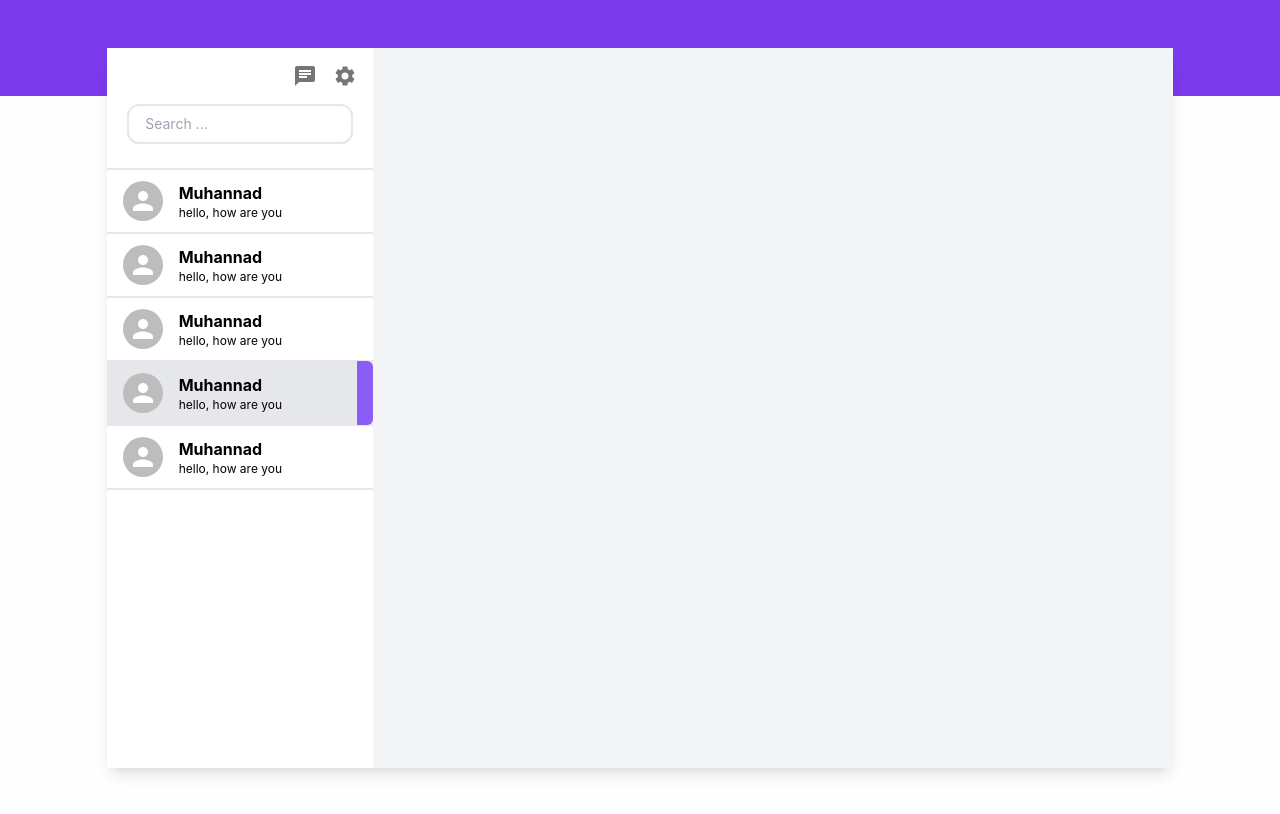
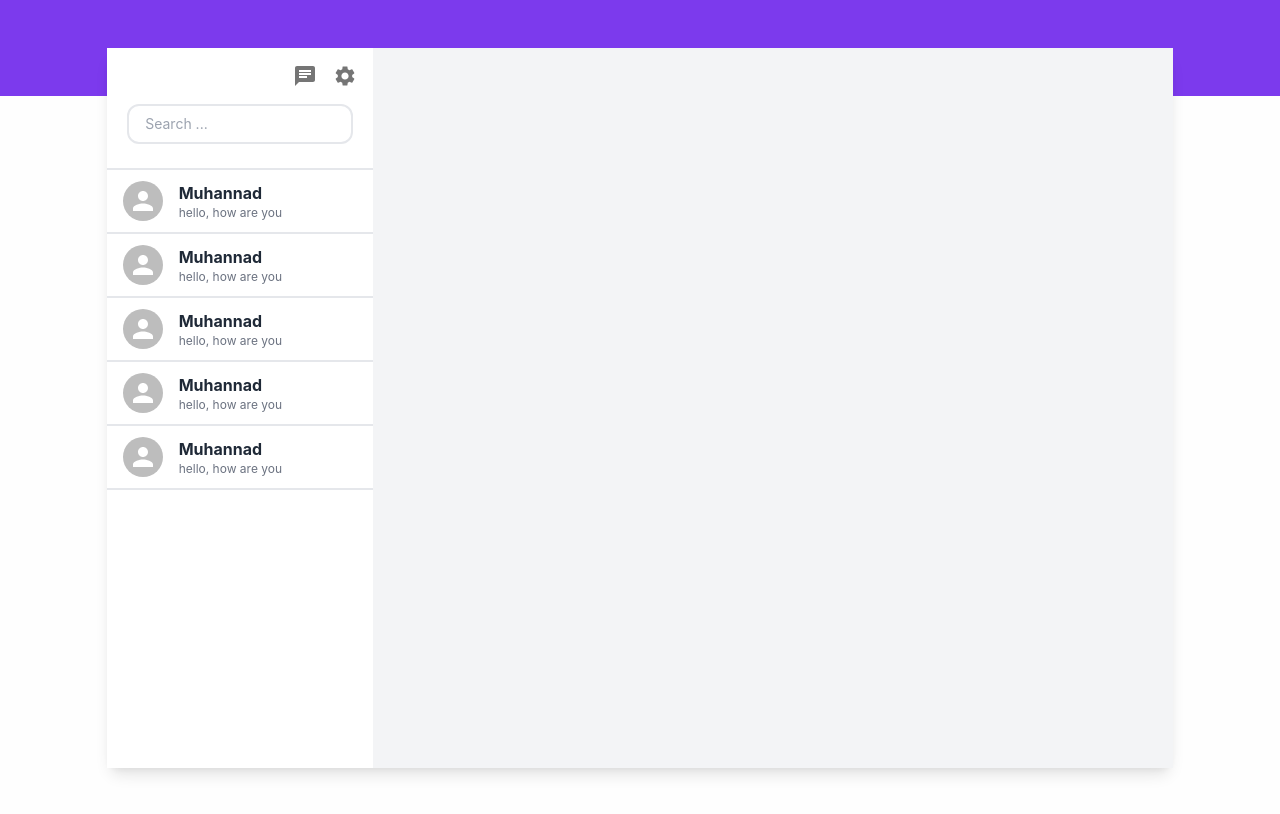
Before and after one commit to muhannad35990/MERN-Stack-Chat, a React (Create React App) app: page / in a window 1280 px wide. Shown: the top 814 px of the page. Built offline with nearby package versions, Linux system fonts and the light colour scheme.

Commit message:
add change chat functionality

```diff
--- a/src/components/SingleChat.tsx
+++ b/src/components/SingleChat.tsx
@@ -1,24 +1,31 @@
 import { Avatar } from "@mui/material";
 import React from "react";
 interface Iprops {
-  isSelected: boolean;
+  selectedChat: number;
+  id: number;
+  setSelectedChat: any;
 }
-const SingleChat: React.FC<Iprops> = ({ isSelected }) => {
+const SingleChat: React.FC<Iprops> = ({
+  selectedChat,
+  id,
+  setSelectedChat,
+}) => {
   return (
     <div
       className={`h-16 flex items-center border-b-2 border-b-1  justify-between cursor-pointer ${
-        isSelected && "bg-gray-200"
+        id === selectedChat && "bg-gray-200"
       }`}
+      onClick={() => setSelectedChat(id)}
     >
       <div className="flex items-center p-4  py-8 ">
         <Avatar />
         <div className="flex flex-col ml-4 ">
-          <h1 className="font-bold">Muhannad</h1>
-          <h3 className="text-xs">hello, how are you</h3>
+          <h1 className="font-bold text-gray-800">Muhannad</h1>
+          <h3 className="text-xs text-gray-500">hello, how are you</h3>
         </div>
       </div>
 
-      {isSelected && (
+      {id === selectedChat && (
         <div className="w-4 bg-purple-500 h-16 rounded-r-md"></div>
       )}
     </div>
--- a/src/pages/Main.tsx
+++ b/src/pages/Main.tsx
@@ -3,7 +3,7 @@ import { Settings, Chat } from "@mui/icons-material";
 import { IconButton } from "@mui/material";
 import SingleChat from "../components/SingleChat";
 const Main = () => {
-  const [selectedChat, setSelectedChat] = useState(null);
+  const [selectedChat, setSelectedChat] = useState(0);
   return (
     <div className="h-90% w-5/6 bg-white absolute top-12 shadow-lg flex rounded-xl">
       <div className="w-1/3 h-full bg-white">
@@ -22,12 +22,32 @@ const Main = () => {
             className="w-90% border-2 rounded-xl  outline-none px-4 text-sm  text-gray-600 py-2 focus:outline-none  focus:ring-1 focus:border-purple-300  transition ease-in duration-100 mb-4"
           />
         </div>
-        <div className="flex flex-col h-full  ">
-          <SingleChat isSelected={false} />
-          <SingleChat isSelected={false} />
-          <SingleChat isSelected={false} />
-          <SingleChat isSelected={true} />
-          <SingleChat isSelected={false} />
+        <div className="flex flex-col h-full">
+          <SingleChat
+            id={1}
+            selectedChat={selectedChat}
+            setSelectedChat={setSelectedChat}
+          />
+          <SingleChat
+            id={2}
+            selectedChat={selectedChat}
+            setSelectedChat={setSelectedChat}
+          />
+          <SingleChat
+            id={3}
+            selectedChat={selectedChat}
+            setSelectedChat={setSelectedChat}
+          />
+          <SingleChat
+            id={4}
+            selectedChat={selectedChat}
+            setSelectedChat={setSelectedChat}
+          />
+          <SingleChat
+            id={5}
+            selectedChat={selectedChat}
+            setSelectedChat={setSelectedChat}
+          />
         </div>
       </div>
       <div className="w-full h-full bg-gray-100"></div>
```
